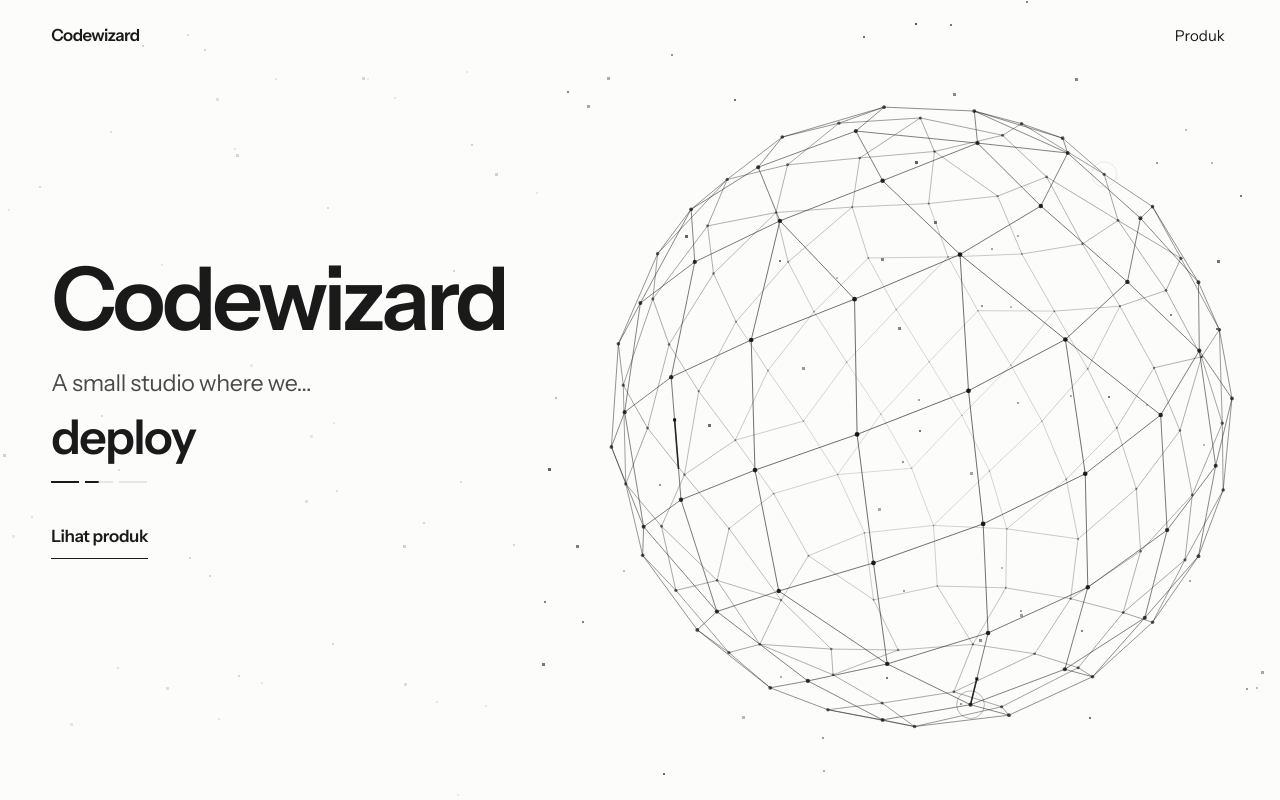
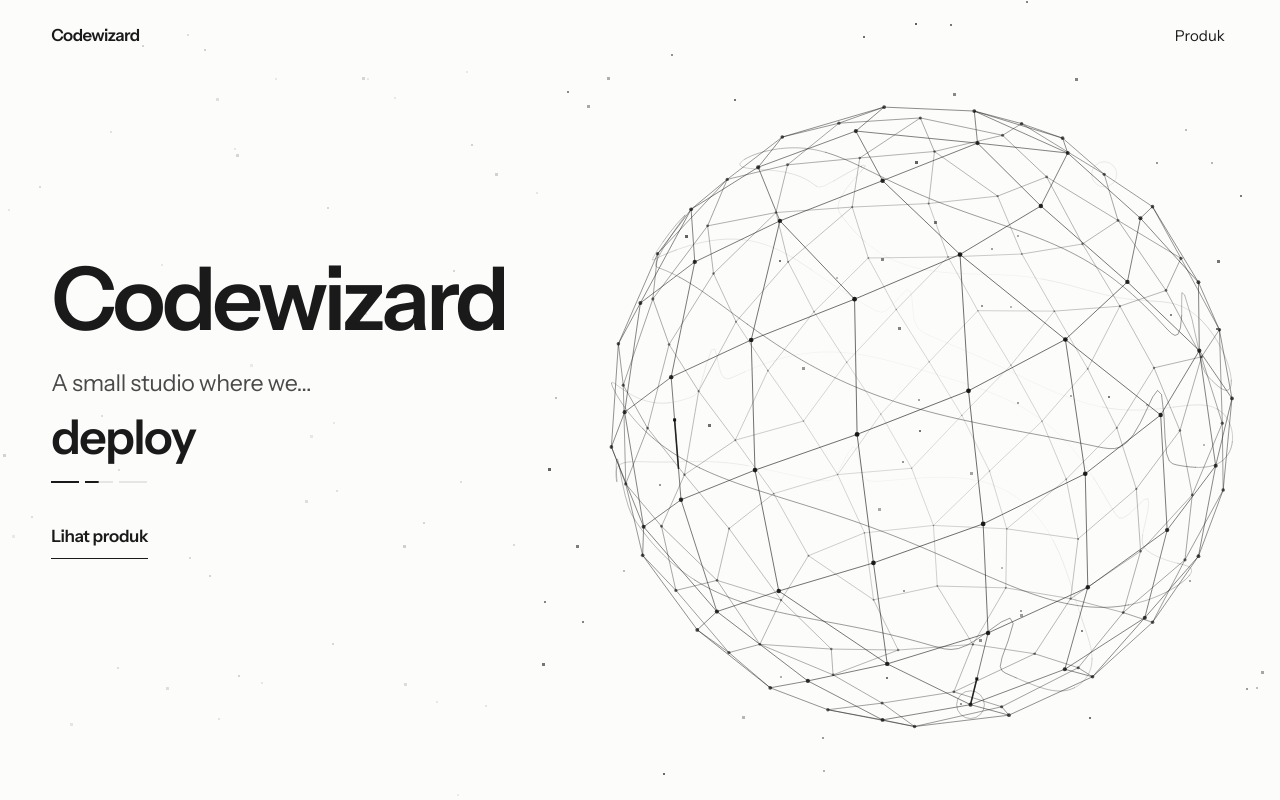
Before and after one commit to anggakawa/codewizard-site, a plain HTML site: page index.html in a window 1280 px wide. Shown: the top 800 px of the page. Drawn offline with Linux system fonts and the light colour scheme.

Commit message:
Swap in the new wave-line emblem and add wave accents to the globe
Favicons (ico, svg, 32px png, apple-touch-icon) are the simplified
six-line icon in ink on paper. og.png is rebuilt with the emblem beside
the name, sentence and first phrase (source in brand/og.html). The master
emblem and icon are in brand/. The globe keeps its mesh and gains a few
seeded wave bands, after the emblem's Sasirangan lines, drawn under the
links at lower opacity; they turn with the sphere and draw out once it
has closed.

```diff
--- a/404.html
+++ b/404.html
@@ -8,6 +8,7 @@
     <meta name="theme-color" content="#fcfcfb">
     <meta name="color-scheme" content="light">
     <meta name="robots" content="noindex">
+    <link rel="icon" href="/favicon.ico" sizes="48x48">
     <link rel="icon" href="/favicon.svg" type="image/svg+xml">
     <link rel="icon" href="/favicon-32.png" type="image/png" sizes="32x32">
     <link rel="apple-touch-icon" href="/apple-touch-icon.png">
--- a/globe.js
+++ b/globe.js
@@ -50,6 +50,133 @@
   var tilt = 0.38;
   var tiltCos = Math.cos(tilt);
   var tiltSin = Math.sin(tilt);
+
+  // Wave accents: a few bands that wrap the sphere like latitudes, drawn from
+  // the emblem's Sasirangan lines. Slow, uneven swells with now and then a
+  // tall, narrow, rounded peak. Seeded, so the bands keep one shape on every
+  // load. They turn with the mesh and stay lighter than it.
+  var waves = [];
+  var waveProj = null;
+  var waveSteps = 0;
+
+  function seeded(seed) {
+    var a = seed >>> 0;
+    return function () {
+      a = (a + 0x6d2b79f5) >>> 0;
+      var t = a;
+      t = Math.imul(t ^ (t >>> 15), t | 1);
+      t ^= t + Math.imul(t ^ (t >>> 7), t | 61);
+      return ((t ^ (t >>> 14)) >>> 0) / 4294967296;
+    };
+  }
+
+  function buildWaves() {
+    var rand = seeded(58);
+    var bases = wide.matches ? [-0.62, -0.24, 0.14, 0.5] : [-0.42, 0.04, 0.46];
+    waveSteps = wide.matches ? 360 : 240;
+    waves = [];
+    for (var b = 0; b < bases.length; b++) {
+      var swell = [];
+      var freqs = [2, 3, 5];
+      for (var f = 0; f < freqs.length; f++) {
+        swell.push({ k: freqs[f], amp: (0.075 - f * 0.02) * (0.7 + rand() * 0.6), phase: rand() * Math.PI * 2 });
+      }
+      var peaks = [];
+      var peakCount = 2 + ((rand() * 2) | 0);
+      for (var q = 0; q < peakCount; q++) {
+        peaks.push({
+          at: ((q + rand() * 0.6) / peakCount) * Math.PI * 2,
+          height: 0.13 + rand() * 0.1,
+          width: 0.04 + rand() * 0.025,
+        });
+      }
+      var lean = (rand() - 0.5) * 0.24;
+      var leanCos = Math.cos(lean);
+      var leanSin = Math.sin(lean);
+      var line = new Float32Array(waveSteps * 3);
+      for (var i = 0; i < waveSteps; i++) {
+        var theta = (i / waveSteps) * Math.PI * 2;
+        var lat = bases[b];
+        for (var w = 0; w < swell.length; w++) {
+          lat += swell[w].amp * Math.sin(swell[w].k * theta + swell[w].phase);
+        }
+        for (var r = 0; r < peaks.length; r++) {
+          var d = theta - peaks[r].at;
+          d -= Math.round(d / (Math.PI * 2)) * Math.PI * 2;
+          // A faster rise than fall, with a round top.
+          var width = peaks[r].width * (d < 0 ? 0.8 : 1.25);
+          lat -= peaks[r].height * Math.exp(-(d * d) / (width * width));
+        }
+        var ring = Math.cos(lat);
+        var x = Math.cos(theta) * ring;
+        var y = Math.sin(lat);
+        var z = Math.sin(theta) * ring;
+        // A small lean of its own, so the bands are not quite parallel.
+        var x1 = x * leanCos - y * leanSin;
+        var y1 = x * leanSin + y * leanCos;
+        line[i * 3] = x1;
+        line[i * 3 + 1] = y1 * tiltCos - z * tiltSin;
+        line[i * 3 + 2] = y1 * tiltSin + z * tiltCos;
+      }
+      waves.push(line);
+    }
+    waveProj = new Float32Array(waveSteps * 3);
+  }
+
+  // Each band draws out along its length once the sphere has closed.
+  // Strokes are bucketed by depth, so a band costs a few paths a frame.
+  var waveBuckets = 6;
+
+  function drawWaves(cx, cy, radius, fov, cos, sin, pitchCos, pitchSin, reveal) {
+    if (!waves.length || reveal <= 0) {
+      return;
+    }
+    var shown = Math.min(waveSteps, Math.ceil(reveal * waveSteps));
+    var fade = Math.min(1, reveal * 1.6);
+    ctx.lineWidth = 0.9;
+    ctx.lineCap = "round";
+    ctx.lineJoin = "round";
+    for (var b = 0; b < waves.length; b++) {
+      var line = waves[b];
+      for (var i = 0; i < waveSteps; i++) {
+        var o = i * 3;
+        var x = line[o] * cos + line[o + 2] * sin;
+        var z0 = -line[o] * sin + line[o + 2] * cos;
+        var y = line[o + 1] * pitchCos - z0 * pitchSin;
+        var z = line[o + 1] * pitchSin + z0 * pitchCos;
+        var scale = fov / (fov - z);
+        waveProj[o] = cx + x * radius * scale;
+        waveProj[o + 1] = cy + y * radius * scale;
+        waveProj[o + 2] = z;
+      }
+      var last = shown >= waveSteps ? waveSteps : shown - 1;
+      for (var k = 0; k < waveBuckets; k++) {
+        var lo = k / waveBuckets;
+        var hi = (k + 1) / waveBuckets;
+        var front = (lo + hi) * 0.5;
+        ctx.strokeStyle = "rgba(26,26,26," + ((0.04 + front * front * 0.52) * fade).toFixed(3) + ")";
+        ctx.beginPath();
+        var open = false;
+        for (var s = 0; s < last; s++) {
+          var a = s * 3;
+          var c = ((s + 1) % waveSteps) * 3;
+          var depth = ((waveProj[a + 2] + waveProj[c + 2]) * 0.5 + 1) * 0.5;
+          if (depth < lo || depth >= hi + (k === waveBuckets - 1 ? 1 : 0)) {
+            open = false;
+            continue;
+          }
+          if (!open) {
+            ctx.moveTo(waveProj[a], waveProj[a + 1]);
+            open = true;
+          }
+          ctx.lineTo(waveProj[c], waveProj[c + 1]);
+        }
+        ctx.stroke();
+      }
+    }
+    ctx.lineCap = "butt";
+    ctx.lineJoin = "miter";
+  }
 
   function build() {
     count = wide.matches ? 148 : 88;
@@ -135,6 +262,7 @@
     for (var n = 0; n < count; n++) {
       order[n] = n;
     }
+    buildWaves();
   }
 
   function resize() {
@@ -375,6 +503,9 @@
       intro = 0;
     }
 
+    // Under the mesh, so the mesh stays the first thing you see.
+    drawWaves(cx, cy, radius, fov, cos, sin, pitchCos, pitchSin, reduce ? 1 : smooth(1.5, 3.4, clock));
+
     ctx.lineWidth = 1;
     for (var n = 0; n < links.length; n += 2) {
       var la = links[n];
--- a/index.html
+++ b/index.html
@@ -17,11 +17,12 @@
     <meta property="og:image" content="https://codewizard.id/og.png">
     <meta property="og:image:width" content="1200">
     <meta property="og:image:height" content="630">
-    <meta property="og:image:alt" content="Codewizard, studio produk kecil.">
+    <meta property="og:image:alt" content="Codewizard: lambang lingkaran bergaris gelombang Sasirangan, di samping nama studio.">
     <meta name="twitter:card" content="summary_large_image">
     <meta name="twitter:title" content="Codewizard — Studio produk">
     <meta name="twitter:description" content="A small studio where we build, deploy, and make it happen. Chartwizard ada di chart.codewizard.id.">
     <meta name="twitter:image" content="https://codewizard.id/og.png">
+    <link rel="icon" href="/favicon.ico" sizes="48x48">
     <link rel="icon" href="/favicon.svg" type="image/svg+xml">
     <link rel="icon" href="/favicon-32.png" type="image/png" sizes="32x32">
     <link rel="apple-touch-icon" href="/apple-touch-icon.png">
```
Also changed, not shown: brand/og.html (added, +40 -0 lines), apple-touch-icon.png, brand/emblem.svg (added), brand/icon.svg (added), favicon-32.png, favicon.ico (added), favicon.svg, og.png, 2 other files.
